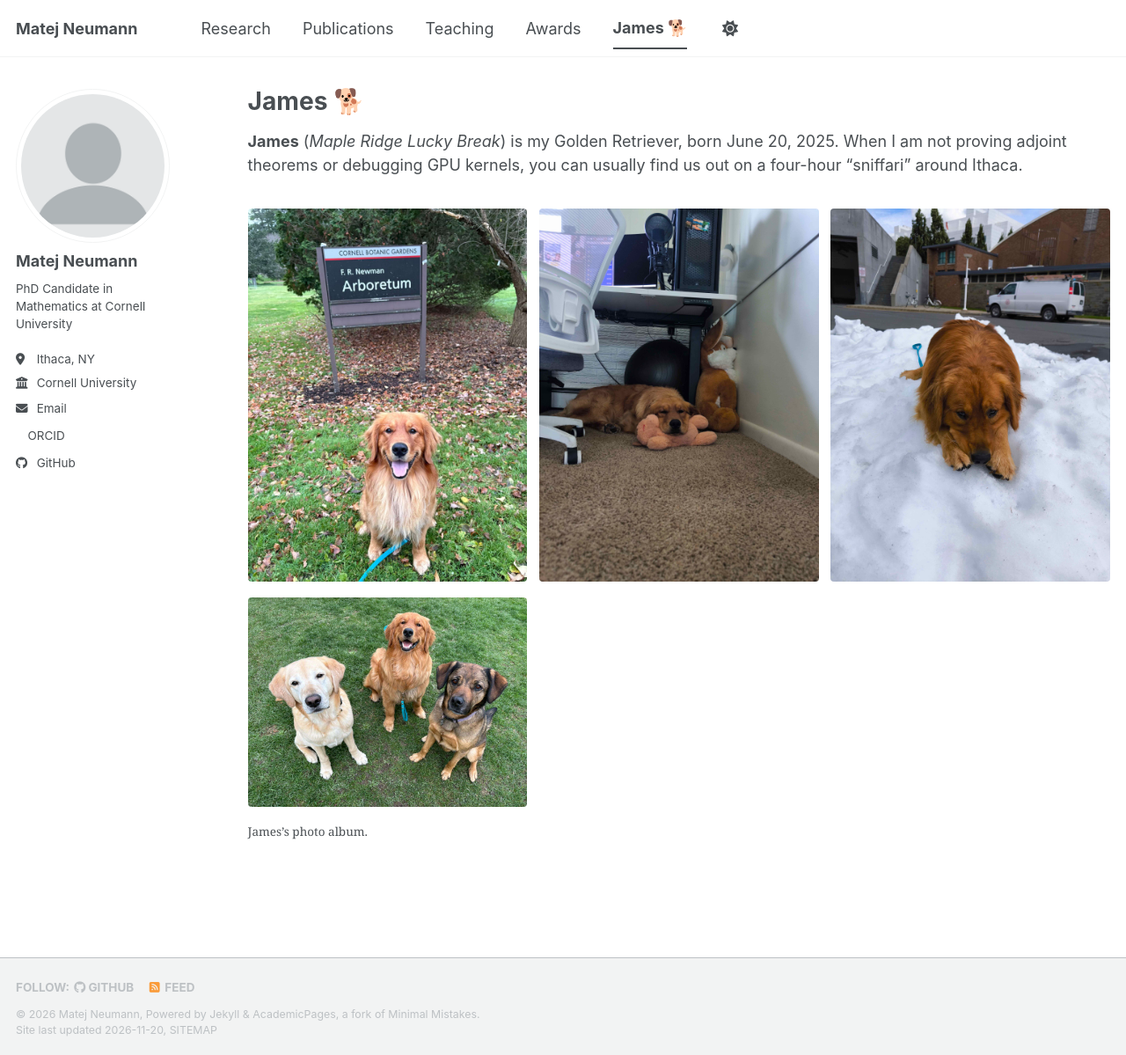
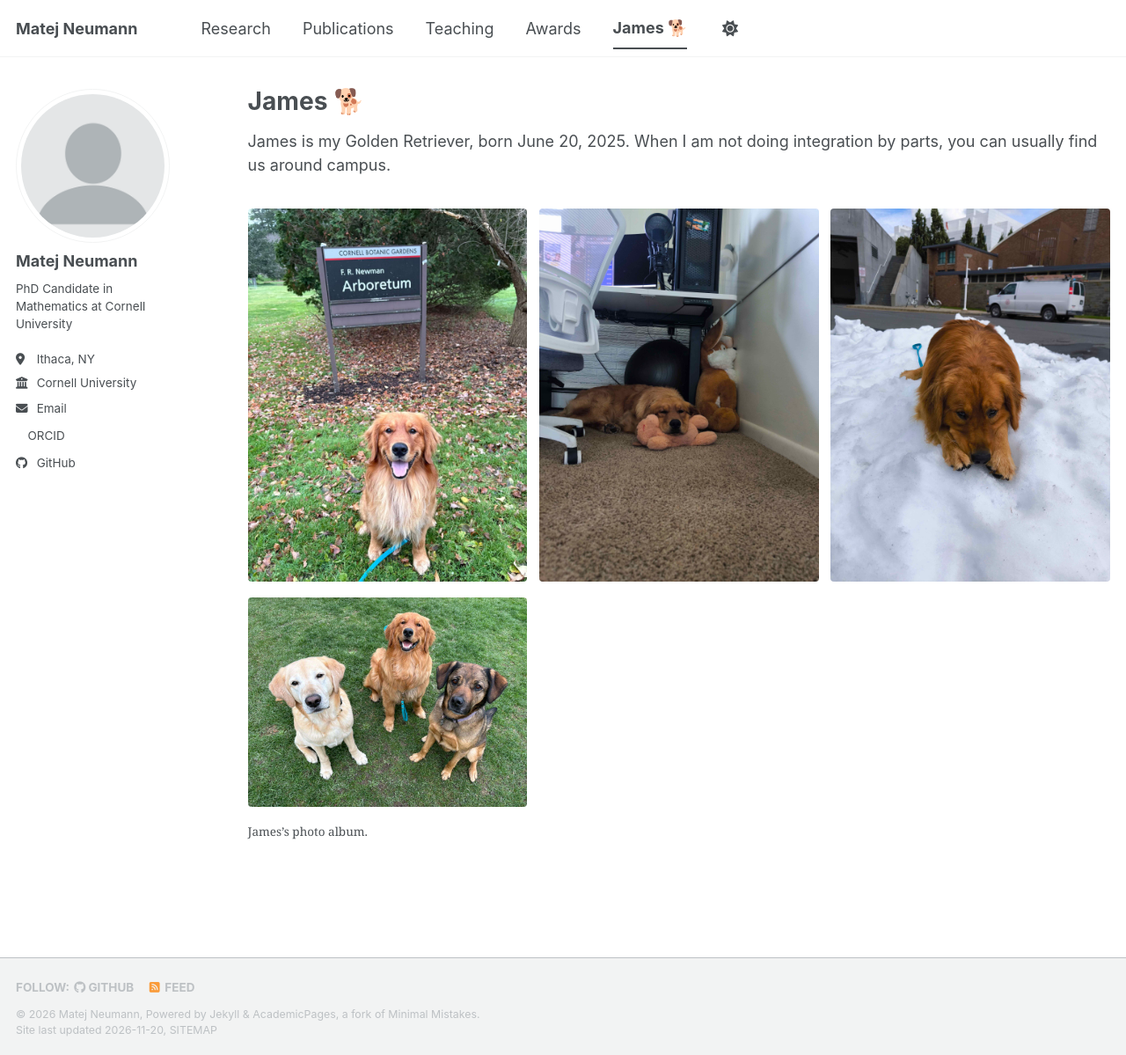
Before and after one commit to matejxx1/matejxx1.github.io, a Jekyll site: the page built from _pages/james.md, in a window 1280 px wide and 1199 px high. Shown: the whole window at 88% size. Built offline with Jekyll 4.4.1, drawn with Linux system fonts in a browser that asks for light colours; a script bundle is joined from its source files by our own code; a style sheet for code colours, icons or effects is not loaded.

Commit message:
Revise James's introduction and activities
Updated the description of James the Golden Retriever.

```diff
--- a/_pages/james.md
+++ b/_pages/james.md
@@ -22,6 +22,6 @@ gallery:
     title: "Upstate New York winter"
 ---
 
-**James** (*Maple Ridge Lucky Break*) is my Golden Retriever, born June 20, 2025. When I am not proving adjoint theorems or debugging GPU kernels, you can usually find us out on a four-hour "sniffari" around Ithaca.
+James is my Golden Retriever, born June 20, 2025. When I am not doing integration by parts, you can usually find us around campus.
 
 {% include gallery caption="James's photo album." %}
```
